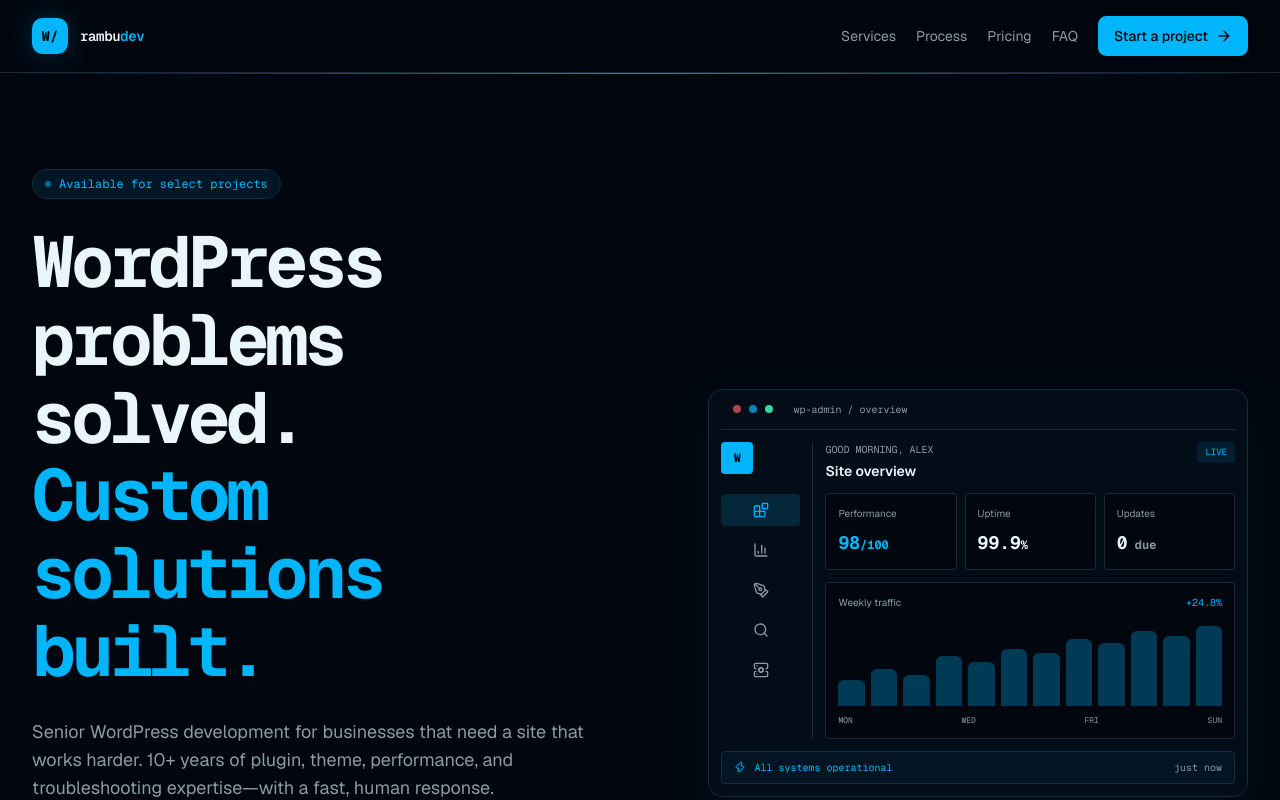
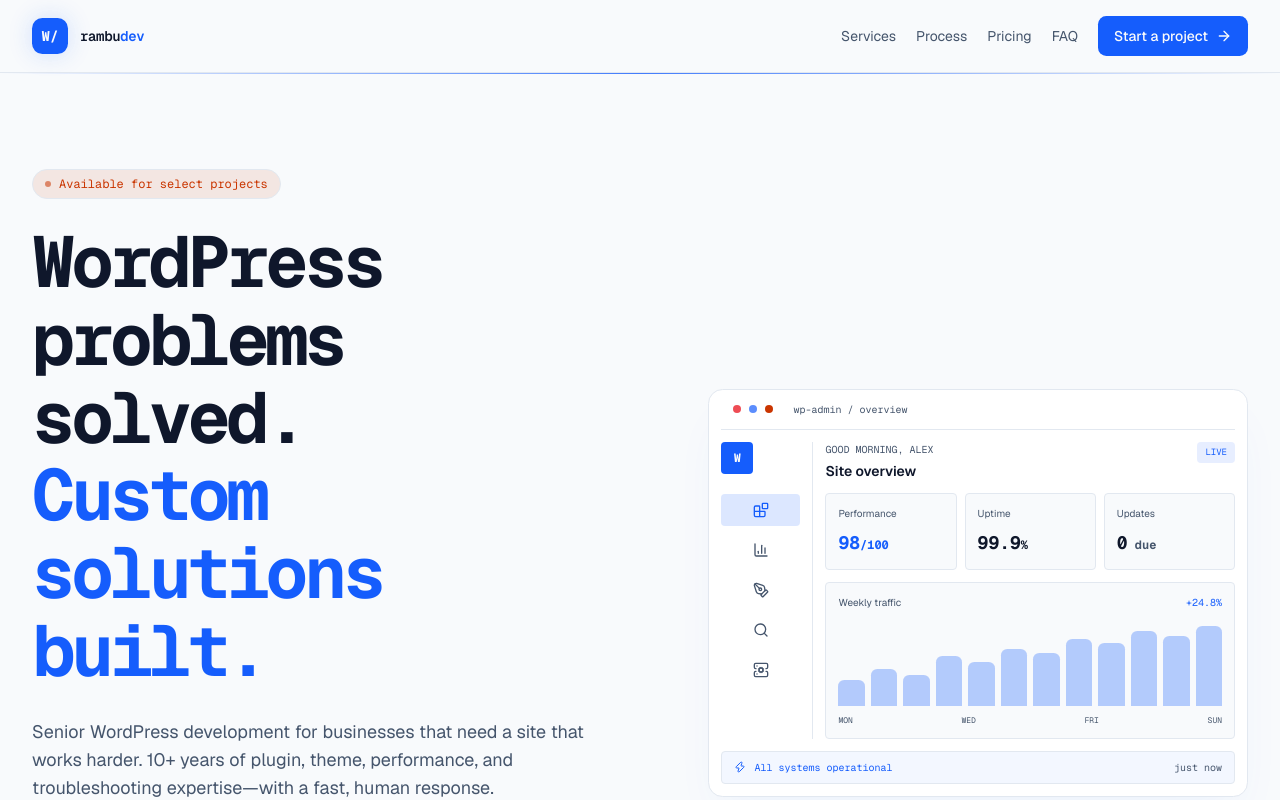
Before and after one commit to rambu-dev/wp-service-rambudev, a Next.js app: page / in a window 1280 px wide. Shown: the top 800 px of the page. Built offline with nearby package versions, Linux system fonts and the light colour scheme; no server answers.

Commit message:
Update color scheme

```diff
--- a/app/globals.css
+++ b/app/globals.css
@@ -31,34 +31,34 @@
 }
 
 :root {
-  color-scheme: dark;
-  --background: oklch(0.12 0.025 250);
-  --foreground: oklch(0.96 0.015 235);
-  --card: oklch(0.155 0.03 250);
-  --card-foreground: oklch(0.96 0.015 235);
-  --popover: oklch(0.155 0.03 250);
-  --popover-foreground: oklch(0.96 0.015 235);
-  --primary: oklch(0.72 0.17 230);
-  --primary-foreground: oklch(0.12 0.025 250);
-  --secondary: oklch(0.18 0.035 250);
-  --secondary-foreground: oklch(0.96 0.015 235);
-  --muted: oklch(0.18 0.035 250);
-  --muted-foreground: oklch(0.68 0.025 235);
-  --accent: oklch(0.78 0.15 165);
-  --accent-foreground: oklch(0.12 0.025 250);
-  --destructive: oklch(0.68 0.18 25);
-  --border: oklch(0.28 0.04 245);
-  --input: oklch(0.22 0.035 245);
-  --ring: oklch(0.72 0.17 230);
+  color-scheme: light;
+  --background: oklch(0.984 0.003 247.858);
+  --foreground: oklch(0.208 0.042 265.755);
+  --card: oklch(1 0 0);
+  --card-foreground: oklch(0.208 0.042 265.755);
+  --popover: oklch(1 0 0);
+  --popover-foreground: oklch(0.208 0.042 265.755);
+  --primary: oklch(0.546 0.245 262.881);
+  --primary-foreground: oklch(0.985 0.002 247.839);
+  --secondary: oklch(0.968 0.007 247.896);
+  --secondary-foreground: oklch(0.279 0.041 260.031);
+  --muted: oklch(0.968 0.007 247.896);
+  --muted-foreground: oklch(0.446 0.043 257.281);
+  --accent: oklch(0.553 0.195 38.402);
+  --accent-foreground: oklch(0.985 0.002 247.839);
+  --destructive: oklch(0.577 0.245 27.325);
+  --border: oklch(0.929 0.013 255.508);
+  --input: oklch(0.869 0.022 252.894);
+  --ring: oklch(0.546 0.245 262.881);
   --radius: 0.65rem;
-  --primary-glow: oklch(0.72 0.17 230 / 0.22);
+  --primary-glow: oklch(0.546 0.245 262.881 / 0.18);
 }
 
 * { @apply border-border outline-ring/50; }
 html { scroll-behavior: smooth; }
 body { @apply bg-background text-foreground font-sans; }
 
-.section-kicker { @apply font-mono text-[11px] font-semibold uppercase tracking-[0.18em] text-primary; }
+.section-kicker { @apply font-mono text-[11px] font-semibold uppercase tracking-[0.18em] text-accent; }
 .form-input { @apply mt-1.5 w-full rounded-md border border-input bg-background px-3.5 py-3 text-sm font-normal text-foreground placeholder:text-muted-foreground/60 focus:border-primary focus:outline-none focus:ring-2 focus:ring-primary/20; }
 select.form-input { @apply appearance-none; }
 
--- a/app/layout.tsx
+++ b/app/layout.tsx
@@ -30,7 +30,7 @@ title: 'rambudev | Senior WordPress Development',
   twitter: { card: 'summary_large_image', title: 'rambudev | Senior WordPress Development', description: 'Custom WordPress development, maintenance, and troubleshooting.' },
 }
 
-export const viewport: Viewport = { themeColor: '#07111f', colorScheme: 'dark', width: 'device-width', initialScale: 1 }
+export const viewport: Viewport = { themeColor: '#f8fafc', colorScheme: 'light', width: 'device-width', initialScale: 1 }
 
 const jsonLd = { '@context': 'https://schema.org', '@type': 'ProfessionalService', name: 'rambudev', url: 'https://wpcraft.dev', description: 'Senior WordPress development, custom plugins, themes, maintenance, and troubleshooting.', email: 'vn.nqhung@gmail.com', areaServed: 'Worldwide', priceRange: '$$' }
 
--- a/components/wordpress-landing.tsx
+++ b/components/wordpress-landing.tsx
@@ -276,8 +276,8 @@ export default function WordPressLanding() {
           <div className="mx-auto grid max-w-7xl items-center gap-14 lg:grid-cols-[1.05fr_0.95fr] lg:gap-20">
             <div className="relative z-10">
               <Reveal>
-                <div className="mb-6 inline-flex items-center gap-2 rounded-full border border-primary/30 bg-primary/10 px-3 py-1.5 font-mono text-xs text-primary">
-                  <span className="size-1.5 animate-pulse rounded-full bg-primary" />{" "}
+                <div className="mb-6 inline-flex items-center gap-2 rounded-full border border-accent/30 bg-accent/10 px-3 py-1.5 font-mono text-xs text-accent">
+                  <span className="size-1.5 animate-pulse rounded-full bg-accent" />{" "}
                   Available for select projects
                 </div>
               </Reveal>
```
